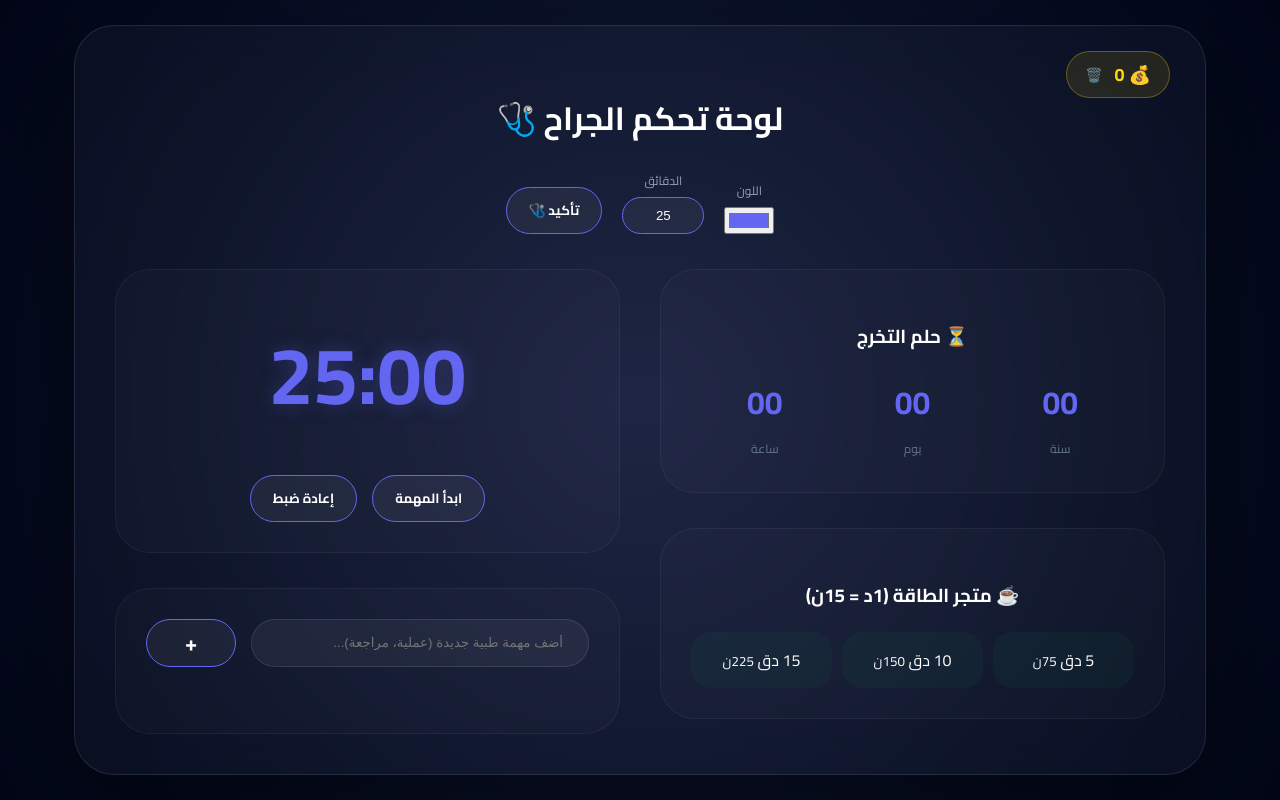
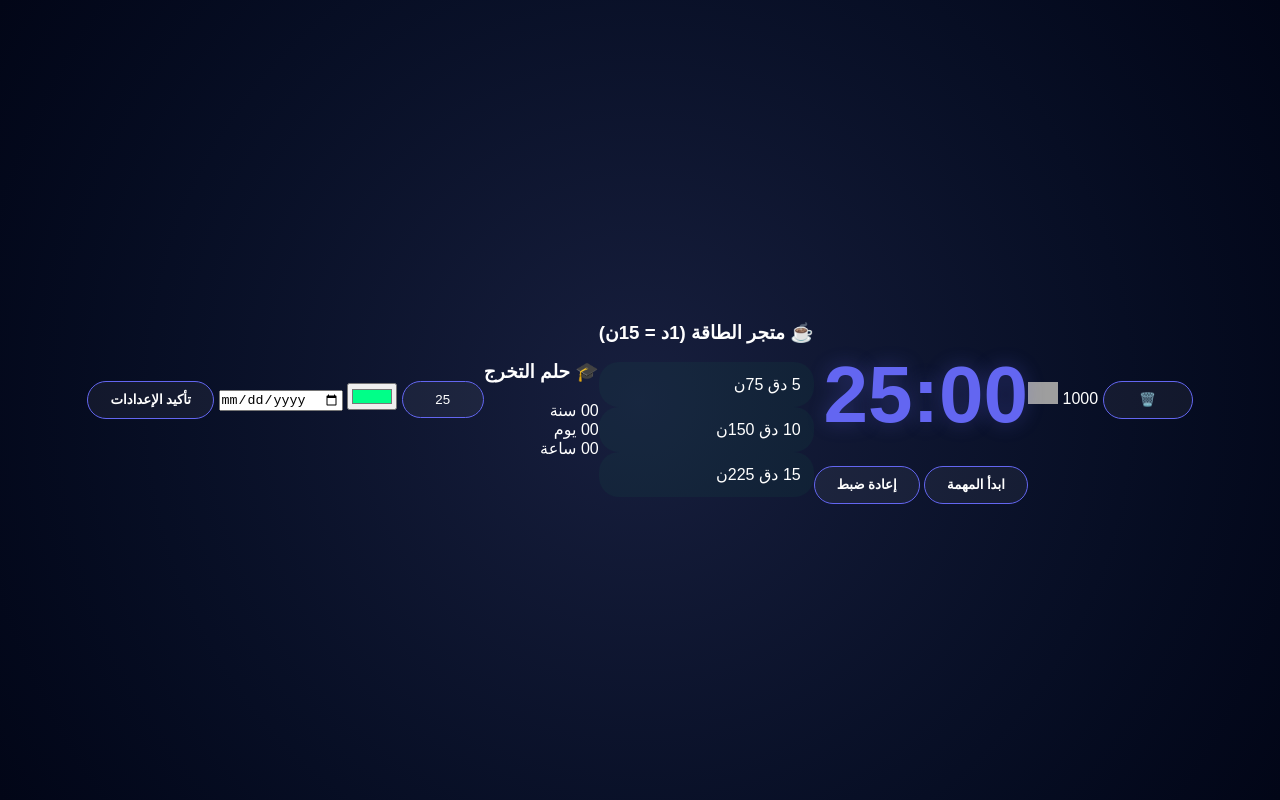
Before and after one commit to mlhmmmdwh505-sys/MMM, a plain HTML site: page index.html in a window 1280 px wide. Drawn offline with Linux system fonts and the light colour scheme; grey boxes are pictures that could not be loaded.

Commit message:
Update index.html

```diff
--- a/index.html
+++ b/index.html
@@ -1,77 +1,54 @@
 <!DOCTYPE html>
 <html lang="ar" dir="rtl">
 <head>
-    <meta name="verifywebsiteownership" content="tgf8hWSVWpGMEXVmzfc2SXcru"/>
     <meta charset="UTF-8">
-    <meta name="viewport" content="width=device-width, initial-scale=1.0">
-    <title>Surgeon Dashboard | لوحة تحكم الجراح</title>
+    <title>لوحة تحكم د. ملهم</title>
     <link rel="stylesheet" href="style.css">
-    <link href="https://fonts.googleapis.com/css2?family=Cairo:wght@400;700&display=swap" rel="stylesheet">
+    <link rel="stylesheet" href="https://cdnjs.cloudflare.com/ajax/libs/font-awesome/6.0.0/css/all.min.css">
 </head>
 <body>
-    <div class="glass-card">
-        <div class="mini-score">
-            <span>💰 <span id="userPoints">0</span></span>
-            <button onclick="resetPoints()" class="reset-mini" title="تصفير النقاط">🗑️</button>
-        </div>
 
-        <div class="date-tag" id="dateDisplay"></div>
-
-        <header>
-            <h1>لوحة تحكم الجراح 🩺</h1>
-            <div class="settings-bar">
-                <div class="input-group">
-                    <label>اللون</label>
-                    <input type="color" id="colorPicker" value="#6366f1">
-                </div>
-                <div class="input-group">
-                    <label>الدقائق</label>
-                    <input type="number" id="pomoMinutes" value="25">
-                </div>
-                <button onclick="applySettings()" class="btn-save">تأكيد 🩺</button>
-            </div>
-        </header>
-
-        <div class="dashboard-grid">
-            <aside class="side-col">
-                <section class="info-card">
-                    <h3>⏳ حلم التخرج</h3>
-                    <div id="countdown" class="modern-timer">
-                        <div class="unit"><span id="years">00</span><label>سنة</label></div>
-                        <div class="unit"><span id="days">00</span><label>يوم</label></div>
-                        <div class="unit"><span id="hours">00</span><label>ساعة</label></div>
-                    </div>
-                </section>
-
-                <section class="info-card store-card">
-                    <h3>☕ متجر الطاقة (1د = 15ن)</h3>
-                    <div class="store-grid">
-                        <div class="item" onclick="buyBreak(5)">5 دق <small>75ن</small></div>
-                        <div class="item" onclick="buyBreak(10)">10 دق <small>150ن</small></div>
-                        <div class="item" onclick="buyBreak(15)">15 دق <small>225ن</small></div>
-                    </div>
-                </section>
-            </aside>
-
-            <main class="main-col">
-                <section class="info-card focus-card">
-                    <div id="pomoDisplay">25:00</div>
-                    <div class="pomo-actions">
-                        <button onclick="startPomo()" class="btn-main">ابدأ المهمة</button>
-                        <button onclick="resetPomo()">إعادة ضبط</button>
-                    </div>
-                </section>
-
-                <section class="info-card tasks-card">
-                    <div class="input-section">
-                        <input type="text" id="taskInput" placeholder="أضف مهمة طبية جديدة (عملية، مراجعة)...">
-                        <button onclick="addTask()" class="btn-add">+</button>
-                    </div>
-                    <ul id="taskList" class="custom-scroll"></ul>
-                </section>
-            </main>
+    <div class="top-bar">
+        <div class="coins-container">
+            <button class="trash-btn" onclick="resetPoints()">🗑️</button>
+            <span id="coinCount">1000</span>
+            <img src="https://cdn-icons-png.flaticon.com/512/2489/2489756.png" width="30" alt="coins">
         </div>
     </div>
+
+    <div class="timer-section">
+        <h1 id="pomoDisplay">25:00</h1>
+        <div class="timer-controls">
+            <button class="btn-start" onclick="startTimer()">ابدأ المهمة</button>
+            <button class="btn-reset" onclick="resetTimer()">إعادة ضبط</button>
+        </div>
+    </div>
+
+    <div class="shop-section">
+        <h3>☕ متجر الطاقة (1د = 15ن)</h3>
+        <div class="shop-items">
+            <div class="item">5 دق 75ن</div>
+            <div class="item">10 دق 150ن</div>
+            <div class="item">15 دق 225ن</div>
+        </div>
+    </div>
+
+    <div class="grad-section">
+        <h3>🎓 حلم التخرج</h3>
+        <div class="countdown">
+            <div><span id="years">00</span> سنة</div>
+            <div><span id="days">00</span> يوم</div>
+            <div><span id="hours">00</span> ساعة</div>
+        </div>
+    </div>
+
+    <div class="settings-section">
+        <input type="number" class="minutes-input" placeholder="الدقائق" value="25">
+        <input type="color" id="colorPicker" value="#00ff88">
+        <input type="date" id="gradDate">
+        <button class="btn-save">تأكيد الإعدادات</button>
+    </div>
+
     <script src="script.js"></script>
 </body>
 </html>
```
